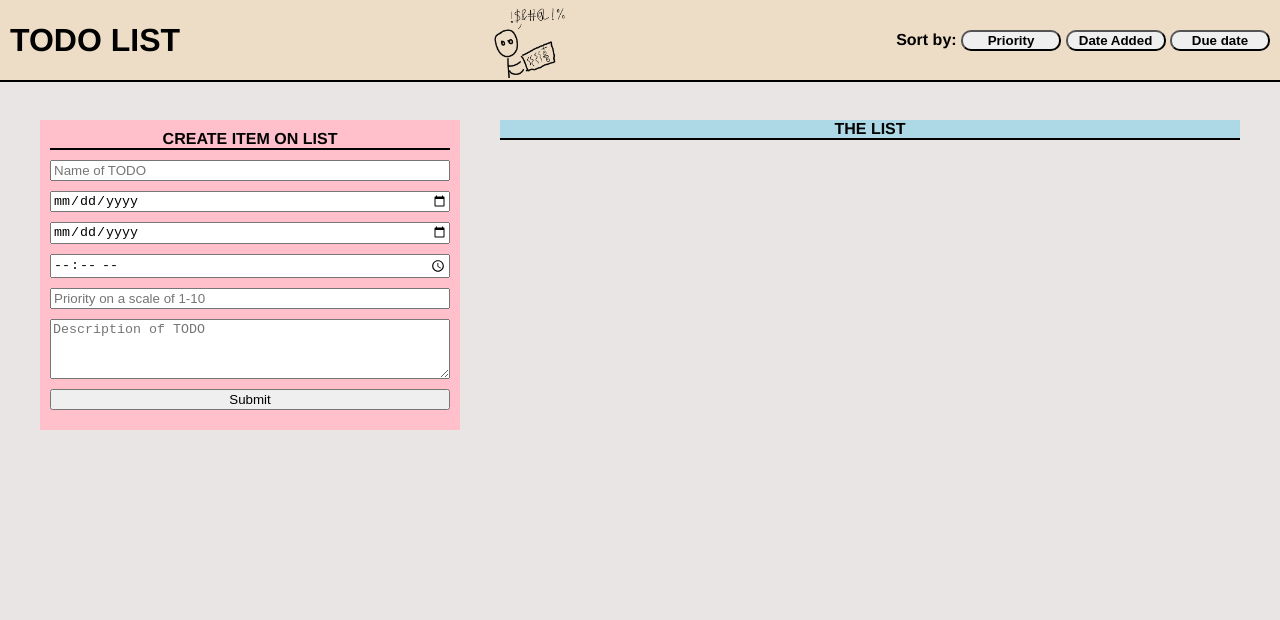
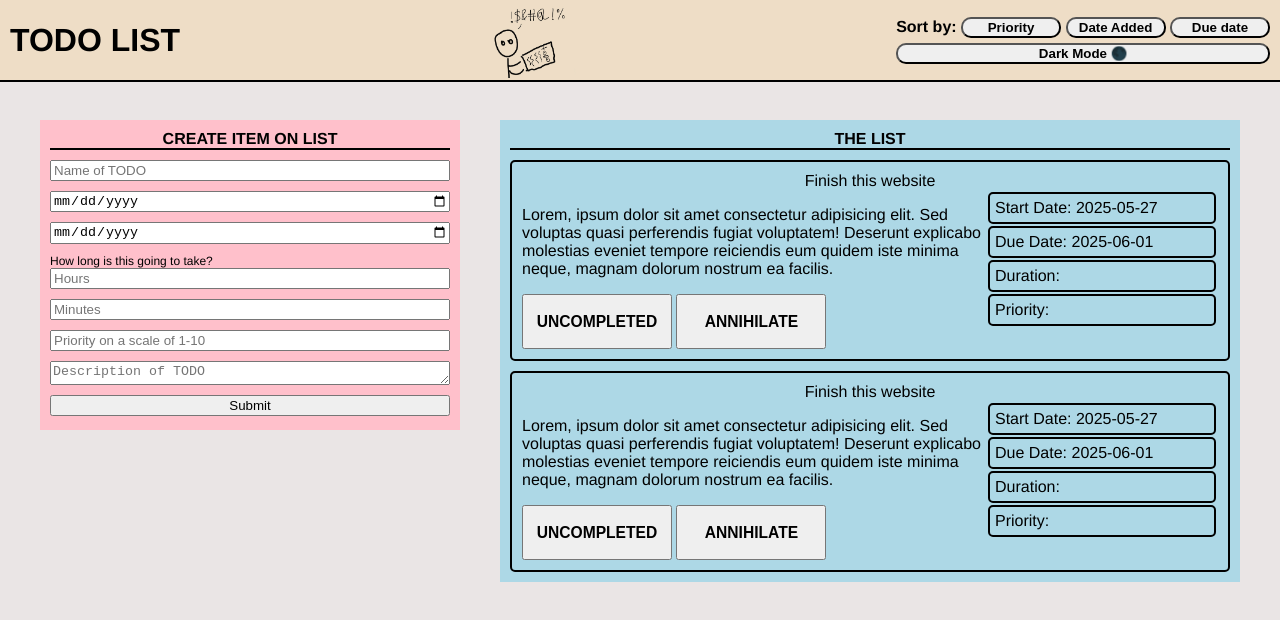
Before and after one commit to AbinashNagendran/todo-list-js, a plain HTML site: page index.html in a window 1280 px wide. Drawn offline with Linux system fonts and the light colour scheme.

Commit message:
added demo version of list

```diff
--- a/index.html
+++ b/index.html
@@ -24,10 +24,14 @@
         </div>
         <img class="header-image" src="images/transparaent-header-image.png" alt="">
         <div class="header-right-section">
-            <span>Sort by:</span>
-            <button class="header-buttons">Priority</button>
-            <button class="header-buttons">Date Added</button>
-            <button class="header-buttons">Due date</button>
+            <div>
+                <span>Sort by:</span>
+                <button class="header-buttons">Priority</button>
+                <button class="header-buttons">Date Added</button>
+                <button class="header-buttons">Due date</button>
+            </div>
+            <button class="dark-mode-button"><strong>Dark Mode</strong> 🌑</button>
+
 
         </div>
 
@@ -41,9 +45,11 @@
                 <input type="text" name="item-name" placeholder="Name of TODO" required>
                 <input type="date" name="item-date-start" placeholder="When are you starting the TODO?" required>
                 <input type="date" name="item-name-end" placeholder="Due date of TODO" required>
-                <input type="time" name="item-duration" placeholder="How long is this going to take?" required>
+                <span>How long is this going to take?</span>
+                <input type="number" name="hours" min="0" placeholder="Hours">
+                <input type="number" name="minutes" min="0" max="59" placeholder="Minutes">
                 <input type="number" name="item-priority" placeholder="Priority on a scale of 1-10"  min="1" max="10" step="1" required>
-                <textarea name="item-desciption" cols="30" rows="10" placeholder="Description of TODO"></textarea>
+                <textarea name="item-desciption" cols="50" rows="10" placeholder="Description of TODO"></textarea>
                 <button type="submit" class="submit-button">Submit</button>
             </form>
 
@@ -51,8 +57,41 @@
         </section>
         <section class="list-items-container">
             <p class="create-list-item-header">THE LIST</p>
+            <div class="list-item">
+                <header>Finish this website</header>
+                <div class="list-item-content">
+                    <div class="list-item-desciption">
+                        <p>Lorem, ipsum dolor sit amet consectetur adipisicing elit. Sed voluptas quasi perferendis fugiat voluptatem! Deserunt explicabo molestias eveniet tempore reiciendis eum quidem iste minima neque, magnam dolorum nostrum ea facilis.</p>
+                        <button class="action-buttons"><h3>UNCOMPLETED</h3></button>
+                        <button class="action-buttons"><h3>ANNIHILATE</h3></button>
+                    </div>
+                    <div class="list-item-details">
+                        <p>Start Date: 2025-05-27 </p>
+                        <p>Due Date: 2025-06-01 </p>
+                        <p>Duration: </p>
+                        <p>Priority: </p>
+                    </div>
+                </div>
 
+            </div>
+            <div class="list-item">
+                <header>Finish this website</header>
+                <div class="list-item-content">
+                    <div class="list-item-desciption">
+                        <p>Lorem, ipsum dolor sit amet consectetur adipisicing elit. Sed voluptas quasi perferendis fugiat voluptatem! Deserunt explicabo molestias eveniet tempore reiciendis eum quidem iste minima neque, magnam dolorum nostrum ea facilis.</p>
+                        <button class="action-buttons"><h3>UNCOMPLETED</h3></button>
+                        <button class="action-buttons"><h3>ANNIHILATE</h3></button>
 
+                    </div>
+                    <div class="list-item-details">
+                        <p>Start Date: 2025-05-27 </p>
+                        <p>Due Date: 2025-06-01 </p>
+                        <p>Duration: </p>
+                        <p>Priority: </p>
+                    </div>
+                </div>
+
+            </div>
 
         </section>
 
--- a/styles/create-item.css
+++ b/styles/create-item.css
@@ -22,6 +22,7 @@
     display: flex;
     flex-direction: column;
     justify-content: space-between;
+    align-items: stretch;
     height: 250px;
     margin-top: 10px;
 }
@@ -31,7 +32,15 @@
     margin-bottom: 10px;
 }
 
+.list-creation-form textarea {
+    padding-bottom: 20px;
+}
+
 
 .submit-button:click {
     background-color: bisque;
 }
+
+.list-creation-form span {
+    font-size: 12px;
+}
--- a/styles/header.css
+++ b/styles/header.css
@@ -19,6 +19,9 @@
 .header-right-section {
     margin-right: 10px;
     font-weight: bold;
+    display: flex;
+    flex-direction: column;
+    justify-content: center;
 
 }
 
@@ -33,3 +36,14 @@
     width: 7.5%;
     height: 95%;
 }
+
+.dark-mode-button {
+    margin-top: 5px;
+    border-radius: 10px;
+}
+
+.dark-mode-button:hover {
+    -webkit-box-shadow: inset -1px 0px 13px 5px rgba(0,0,0,0.68);
+    box-shadow: inset -1px 0px 13px 5px rgba(0,0,0,0.68);
+
+}
--- a/styles/todo-list-box.css
+++ b/styles/todo-list-box.css
@@ -4,6 +4,39 @@
     top: 120px;
     left: 500px;
     right: 40px;
+    padding: 10px;
 
 
 }
+
+.list-item {
+    margin-top: 10px;
+    display: flex;
+    flex-direction: column;
+    align-items: center;
+    border-width: 2px;
+    border-style: solid;
+    border-radius: 5px;
+    padding: 10px;
+
+}
+
+.list-item-content {
+    display: grid;
+    grid-template-columns: 2fr 1fr;
+
+}
+
+.list-item-details p {
+    border-width: 2px;
+    border-style: solid;
+    border-radius: 5px;
+    margin: 2px;
+    padding: 5px;
+
+}
+
+
+.action-buttons {
+    width: 150px;
+}
```
